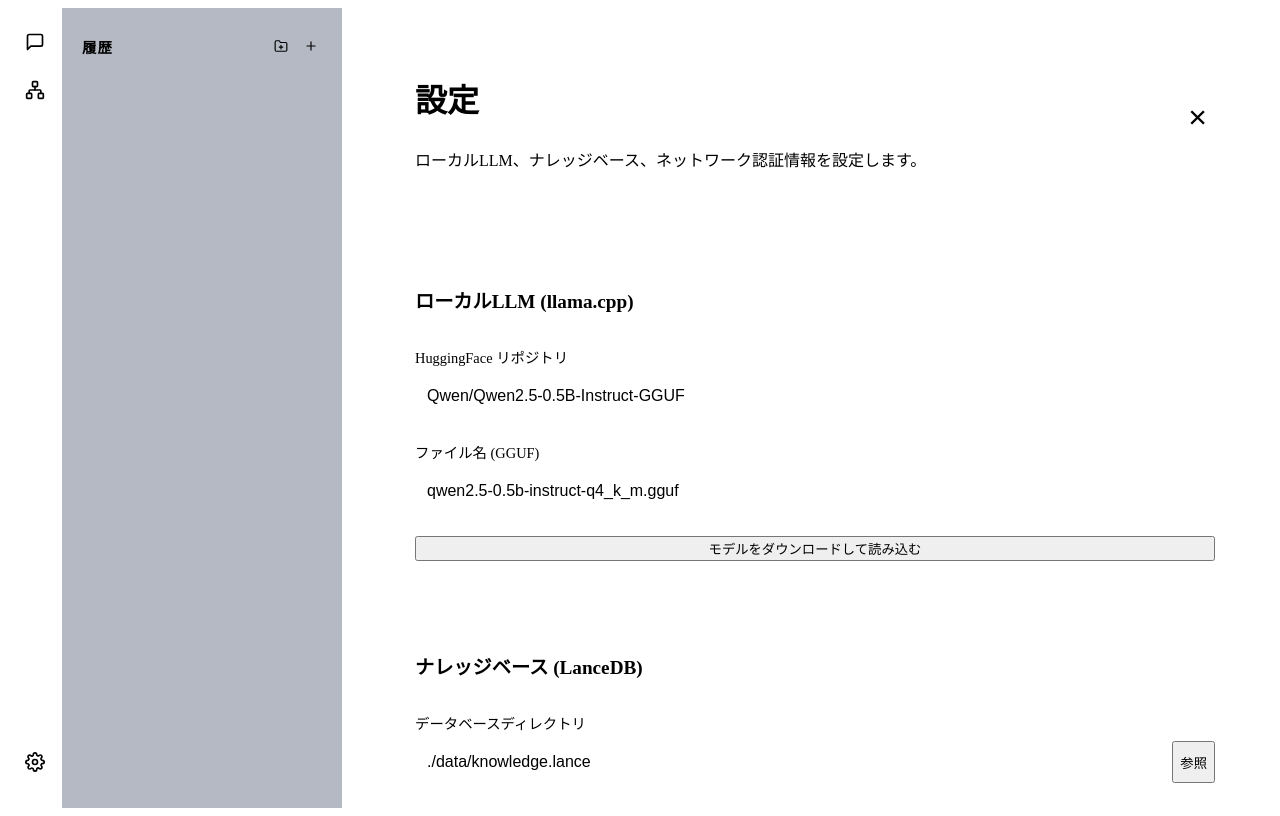
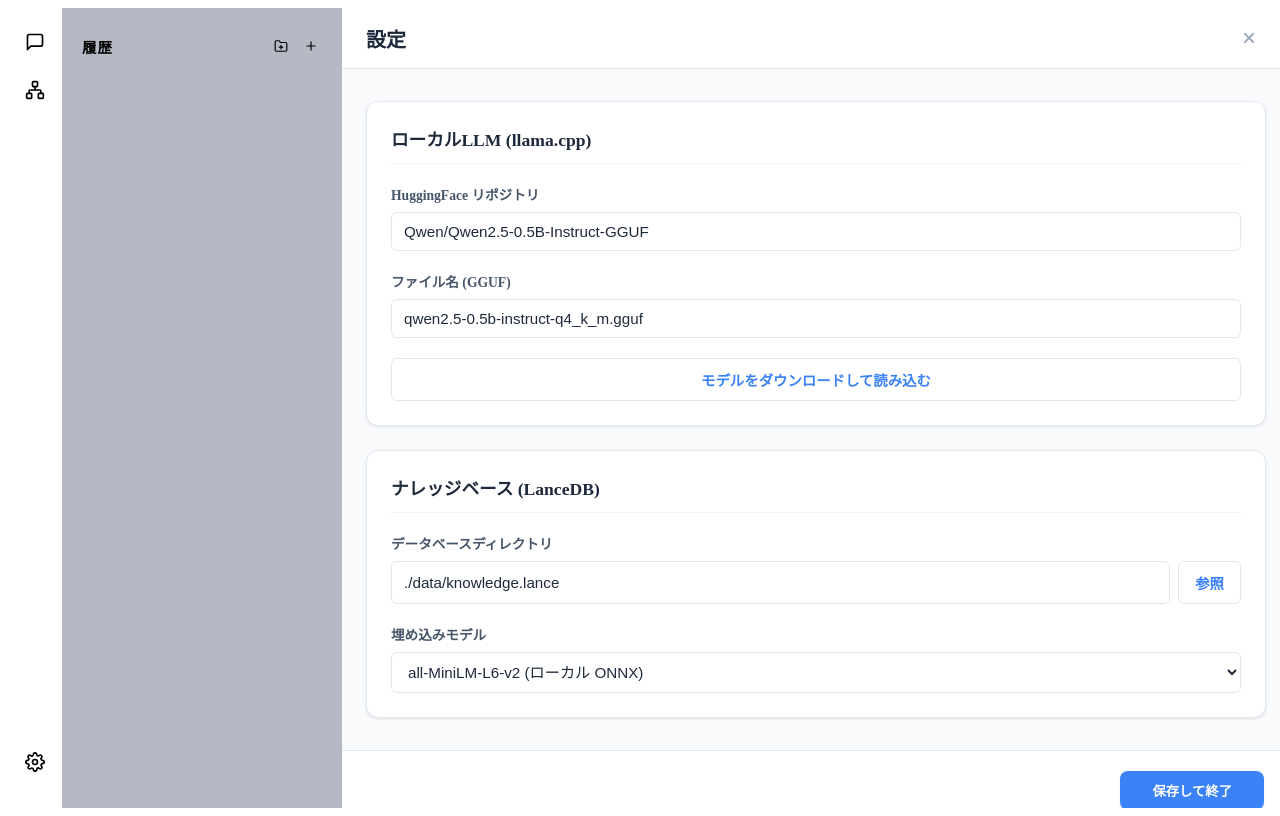
Before and after one commit to kamera25/mikomai, a React (Vite) app: page / in a window 1280 px wide. Both pictures are taken after a click on the element 35 px from the left and 762 px from the top of the page. Built offline with nearby package versions, Linux system fonts and the light colour scheme.

Commit message:
画面のとんまなを調整

```diff
--- a/src/components/SettingsPanel.css
+++ b/src/components/SettingsPanel.css
@@ -1,11 +1,13 @@
 .settings-full-overlay {
+  position: absolute;
+  top: 0;
+  left: 0;
   width: 100%;
   height: 100%;
   background-color: var(--bg-primary);
   z-index: 1000;
   display: flex;
   flex-direction: column;
-  overflow-y: auto;
   animation: fadeIn 0.3s ease-out;
 }
 
@@ -14,13 +16,23 @@
   display: flex;
   flex-direction: column;
   width: 100%;
+  background-color: #f8fafc; /* Match ConnectionSettingsPanel background */
+}
+
+/* Dark mode support if applicable */
+[data-theme='dark'] .settings-panel {
+  background-color: var(--bg-primary);
 }
 
 .settings-header {
-  padding: 40px 24px;
-  border-bottom: 1px solid var(--border-color);
+  padding: 0 24px;
+  border-bottom: 1px solid #e2e8f0;
   display: flex;
   justify-content: center;
+  align-items: center;
+  background-color: white;
+  height: 60px;
+  flex-shrink: 0;
 }
 
 .settings-header-content {
@@ -28,72 +40,99 @@
   align-items: center;
   justify-content: space-between;
   width: 100%;
-  max-width: 800px;
+  max-width: 1000px;
 }
 
 .settings-header h2 {
-  font-size: 2rem;
+  font-size: 1.25rem;
   font-weight: 700;
-  color: var(--text-primary);
+  color: #1e293b;
+  margin: 0;
 }
 
 .settings-header p {
-  color: var(--text-secondary);
-  margin-top: 4px;
+  display: none; /* Hide description to match the cleaner look of ConnectionSettingsPanel */
+}
+
+.close-button {
+  background: transparent;
+  border: none;
+  font-size: 1.5rem;
+  color: #94a3b8;
+  cursor: pointer;
+  padding: 8px;
+  display: flex;
+  align-items: center;
+  justify-content: center;
+}
+
+.close-button:hover {
+  color: #1e293b;
 }
 
 .settings-body {
-  padding: 40px 24px;
+  flex-grow: 1;
+  overflow-y: auto;
+  padding: 32px 24px;
+  max-width: 900px;
+  width: 100%;
+  margin: 0 auto;
   display: flex;
   flex-direction: column;
-  gap: 48px;
-  max-width: 800px;
-  width: 100%;
-  margin: 0 auto;
+  gap: 24px;
 }
 
 .settings-group {
-  display: flex;
-  flex-direction: column;
+  background-color: white;
+  border-radius: 12px;
+  padding: 24px;
+  box-shadow: 0 1px 3px rgba(0,0,0,0.1);
+  border: 1px solid #e2e8f0;
 }
 
 .settings-group h3 {
-  font-size: 1.2rem;
-  font-weight: 600;
-  color: var(--accent-color);
-  margin-bottom: 24px;
-  padding-bottom: 8px;
-  border-bottom: 1px solid var(--border-color);
+  margin-top: 0;
+  margin-bottom: 20px;
+  font-size: 1.1rem;
+  color: #1e293b;
+  border-bottom: 1px solid #f1f5f9;
+  padding-bottom: 12px;
 }
 
 .form-control {
-  margin-bottom: 24px;
+  margin-bottom: 20px;
   display: flex;
   flex-direction: column;
   gap: 8px;
 }
 
+.form-control:last-child {
+  margin-bottom: 0;
+}
+
 .form-control label {
-  font-size: 0.9rem;
-  color: var(--text-primary);
-  font-weight: 500;
+  font-size: 0.85rem;
+  font-weight: 600;
+  color: #475569;
 }
 
 .form-control input[type="text"],
 .form-control input[type="password"],
 .form-control select {
-  background-color: var(--bg-secondary);
-  border: 1px solid var(--border-color);
-  color: var(--text-primary);
-  padding: 12px;
-  border-radius: 8px;
-  font-size: 1rem;
+  padding: 10px 12px;
+  border: 1px solid #e2e8f0;
+  border-radius: 6px;
+  font-size: 0.95rem;
+  outline: none;
+  transition: all 0.2s;
+  background-color: white;
+  color: #1e293b;
 }
 
 .form-control input:focus,
 .form-control select:focus {
-  outline: none;
-  border-color: var(--accent-color);
+  border-color: #3b82f6;
+  box-shadow: 0 0 0 3px rgba(59, 130, 246, 0.1);
 }
 
 .input-with-button {
@@ -105,41 +144,73 @@
   flex-grow: 1;
 }
 
+/* Button overrides for this panel */
+.settings-group .btn {
+  padding: 10px 16px;
+  border-radius: 6px;
+  font-size: 0.9rem;
+  font-weight: 600;
+}
+
+.settings-group .btn-secondary {
+  background-color: white;
+  border: 1px solid #e2e8f0;
+  color: #3b82f6;
+}
+
+.settings-group .btn-secondary:hover {
+  background-color: #eff6ff;
+  border-color: #bfdbfe;
+}
+
 .settings-footer {
-  padding: 40px 24px 80px;
+  padding: 20px 24px;
+  background-color: white;
+  border-top: 1px solid #e2e8f0;
   display: flex;
   justify-content: center;
+  flex-shrink: 0;
 }
 
 .settings-footer-content {
   display: flex;
   justify-content: flex-end;
   width: 100%;
-  max-width: 800px;
+  max-width: 900px;
 }
 
-.close-button {
-  background: transparent;
+.settings-footer .btn-primary {
+  padding: 10px 32px;
+  background-color: #3b82f6;
   border: none;
-  color: var(--text-muted);
-  font-size: 2rem;
+  color: white;
+  border-radius: 8px;
+  font-weight: 600;
   cursor: pointer;
-  padding: 8px;
+  box-shadow: 0 1px 2px rgba(59, 130, 246, 0.2);
 }
 
-.close-button:hover {
-  color: var(--text-primary);
+.settings-footer .btn-primary:hover {
+  background-color: #2563eb;
+  transform: translateY(-1px);
 }
 
 .status-text {
   font-size: 0.85rem;
-  padding: 8px;
-  border-radius: 4px;
-  background-color: var(--bg-secondary);
+  padding: 12px;
+  border-radius: 6px;
+  background-color: #f8fafc;
+  border: 1px solid #e2e8f0;
+  margin-top: 12px;
 }
 
 .warning-text {
-  color: var(--warning);
-  font-size: 0.85rem;
+  color: #ef4444;
+  font-size: 0.8rem;
   margin-top: 8px;
 }
+
+@keyframes fadeIn {
+  from { opacity: 0; transform: translateY(10px); }
+  to { opacity: 1; transform: translateY(0); }
+}
--- a/src/components/SettingsPanel.tsx
+++ b/src/components/SettingsPanel.tsx
@@ -46,7 +46,7 @@ export const SettingsPanel: React.FC<SettingsPanelProps> = ({ isOpen, onClose })
           <div className="settings-header-content">
             <div>
               <h2>設定</h2>
-              <p>ローカルLLM、ナレッジベース、ネットワーク認証情報を設定します。</p>
+              <p>ローカルLLM、ナレッジベースを設定します。</p>
             </div>
             <button className="close-button" onClick={onClose} title="設定を閉じる">&times;</button>
           </div>
@@ -93,23 +93,11 @@ export const SettingsPanel: React.FC<SettingsPanelProps> = ({ isOpen, onClose })
             </div>
           </section>
 
-          <section className="settings-group">
-            <h3>ネットワーク認証情報</h3>
-            <div className="form-control">
-              <label>デフォルトユーザー名</label>
-              <input type="text" placeholder="admin" />
-            </div>
-            <div className="form-control">
-              <label>デフォルトパスワード</label>
-              <input type="password" placeholder="••••••••" />
-            </div>
-            <p className="warning-text">認証情報はローカルのセキュアエンクレーブに保存されます。</p>
-          </section>
         </div>
 
         <footer className="settings-footer">
           <div className="settings-footer-content">
-            <button className="btn btn-primary" onClick={onClose} style={{ padding: '12px 24px', fontSize: '1rem' }}>保存して終了</button>
+            <button className="btn btn-primary" onClick={onClose}>保存して終了</button>
           </div>
         </footer>
       </div>
```
